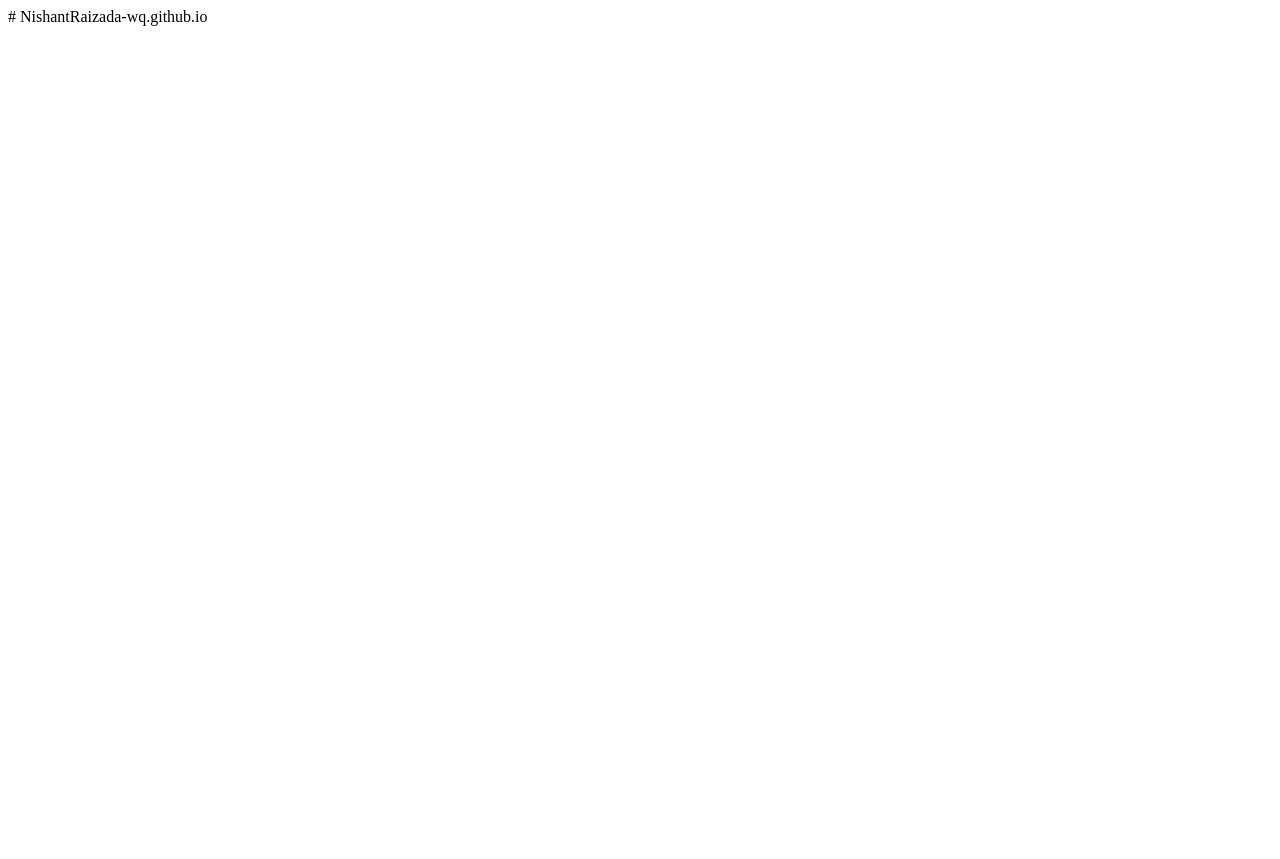
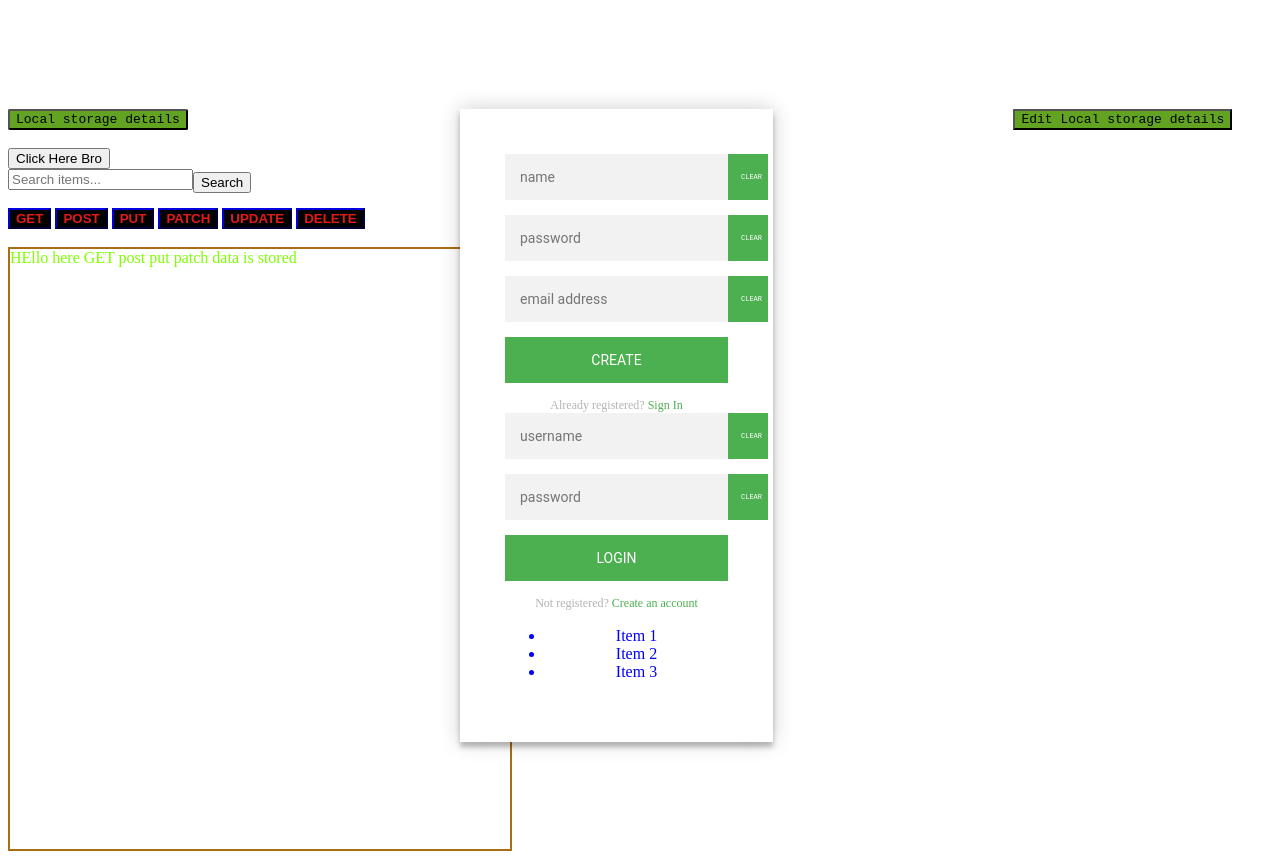
Before and after one commit to NishantRaizada-wq/NishantRaizada-wq.github.io, a plain HTML site: page index.html in a window 1280 px wide. Before the commit the page ends 800 px from the top, so only its background shows below. Drawn offline with nearby package versions, Linux system fonts and the light colour scheme.

Commit message:
Update index.html

```diff
--- a/index.html
+++ b/index.html
@@ -1 +1,203 @@
-# NishantRaizada-wq.github.io
+
+<!DOCTYPE html>
+<html>
+    <head>
+  <style>
+.login-page {
+  width: 360px;
+  padding: 8% 0 0;
+  margin: auto;
+
+
+}
+  .item
+  {
+      color: blue;
+  }
+  #button
+  {
+    position: relative;
+  }
+
+  .clear {
+        width: 40px;
+        height: 46px;
+        position: absolute;
+        font-family: monospace;
+        font-size: 7px;
+        padding-left: 13px;
+    }
+      .username1
+      {
+        position: relative;
+
+      }
+
+.form {
+  position: absolute;
+  z-index: 1;
+  background: #FFFFFF;
+  max-width: 360px;
+  margin: 0 auto 100px;
+  padding: 45px;
+  text-align: center;
+  box-shadow: 0 0 20px 0 rgba(0, 0, 0, 0.2), 0 5px 5px 0 rgba(0, 0, 0, 0.24);
+}
+ .form input {
+  font-family: "Roboto", sans-serif;
+  outline: 0;
+  background: #f2f2f2;
+  width: 100%;
+  border: 0;
+  margin: 0 0 15px;
+  padding: 15px;
+  box-sizing: border-box;
+  font-size: 14px;
+}
+.editpassw
+{
+  position: absolute;
+  font-family: monospace;
+        font-size: 7px;
+        padding-left: 13px;
+        width: 40px;
+        height: 46px;
+
+}
+  .gogi
+  {
+    margin-top: 3px;
+    position: absolute ;
+
+  }
+
+
+form button {
+  font-family: "Roboto", sans-serif;
+  text-transform: uppercase;
+  outline: 0;
+  background: #4CAF50;
+  width: 100%;
+  border: 0;
+  position : relative ;
+  padding: 15px;
+  color: #FFFFFF;
+  font-size: 14px;
+  -webkit-transition: all 0.3 ease;
+  transition: all 0.3 ease;
+  cursor: pointer;
+}
+#id1 , #id2 , #id3 ,  #id4 ,  #id5 , #id6
+  {
+    background-color: black;
+    color: rgb(226, 26, 26);
+    font-weight: bolder;
+    border-collapse: collapse !important;
+    border-color: darkblue;
+    }
+
+
+.form .message {
+  margin: 15px 0 0;
+  color: #b3b3b3;
+  font-size: 12px;
+}
+.form .message a {
+  color: #4CAF50;
+  text-decoration: none;
+}
+  .baggi
+  {
+    position: relative;
+
+      }
+      .BOX
+      {
+             border: 2px solid rgb(168, 110, 22);
+             width: 500px;
+             height: 600px;
+
+
+      }
+
+  </style>
+
+
+
+    </head>
+<body>
+<div class="login-page">
+    <div class="form">
+      <form class="register-form">
+        <div>
+        <input  class="username" type="text" placeholder="name" name="username" value=""/>
+        <button class="clear">clear</button>
+     </div>
+     <div>
+        <input class = "username1"  type="password" placeholder="password" value=""/>
+        <button class="editpassw">clear</button>
+      </div>
+      <div>
+        <input type="text" placeholder="email address" value=""/>
+        <button class="editpassw">clear</button>
+        </div>
+        <button class="baggi">create</button>
+        <p class="message">Already registered? <a href="#">Sign In</a></p>
+      </form>
+      <form class="login-form">
+        <div>
+        <input type="text"  placeholder="username"/>
+       <button class="editpassw">clear</button>
+        </div>
+        <div>
+        <input type="password" class="ju" placeholder="password"/>
+        <button class="editpassw">clear</button>
+      </div>
+        <button class="yogi">login</button>
+        <p class="message">Not registered? <a href="#">Create an account</a></p>
+      </form>
+      <ul class = "itemsh">
+        <li class = "item">Item 1</li>
+        <li class="item">Item 2</li>
+        <li class="item">Item 3</li>
+        </ul>
+    </div>
+
+  </div>
+<div class="lsoutput">
+
+</div>
+<tr>
+<button class = "show" style=" border-radius: 2px; font-family: monospace; font-size: medium;  background-color: rgb(98, 163, 33);">Local storage details</button>
+<button class = "show1" style=" margin-left: 65%; font-family: monospace; font-size: medium;  background-color: rgb(98, 163, 33);">Edit Local storage details</button>
+</tr>
+
+<br></br>
+<button id = "button" >Click Here Bro</button>
+<div>
+  <input type="text" id = "filter" placeholder="Search items..."  autocomplete="on" value=""/>
+  <button class="gogi">Search</button>
+</div>
+<br>
+<tr>
+  <button id = "id1">GET</button>
+  <button  id = "id2">POST</button>
+  <button  id = "id3">PUT</button>
+  <button  id = "id4">PATCH</button>
+  <button  id = "id5">UPDATE</button>
+  <button id = "id6">DELETE</button>
+</tr>
+<br>
+<br>
+<div class="BOX">
+  <div class="BOX-ITEMS" style="color: chartreuse;">
+    HEllo here GET post put patch data is stored
+  </div>
+</div>
+
+  </body>
+  <script src="https://cdnjs.cloudflare.com/ajax/libs/axios/0.19.0/axios.min.js"></script>
+  <script src="indexjs.js">
+     // npx json-server --watch -p 234 db.json  command for using json server at particular port
+  </script>
+  </html>
```
